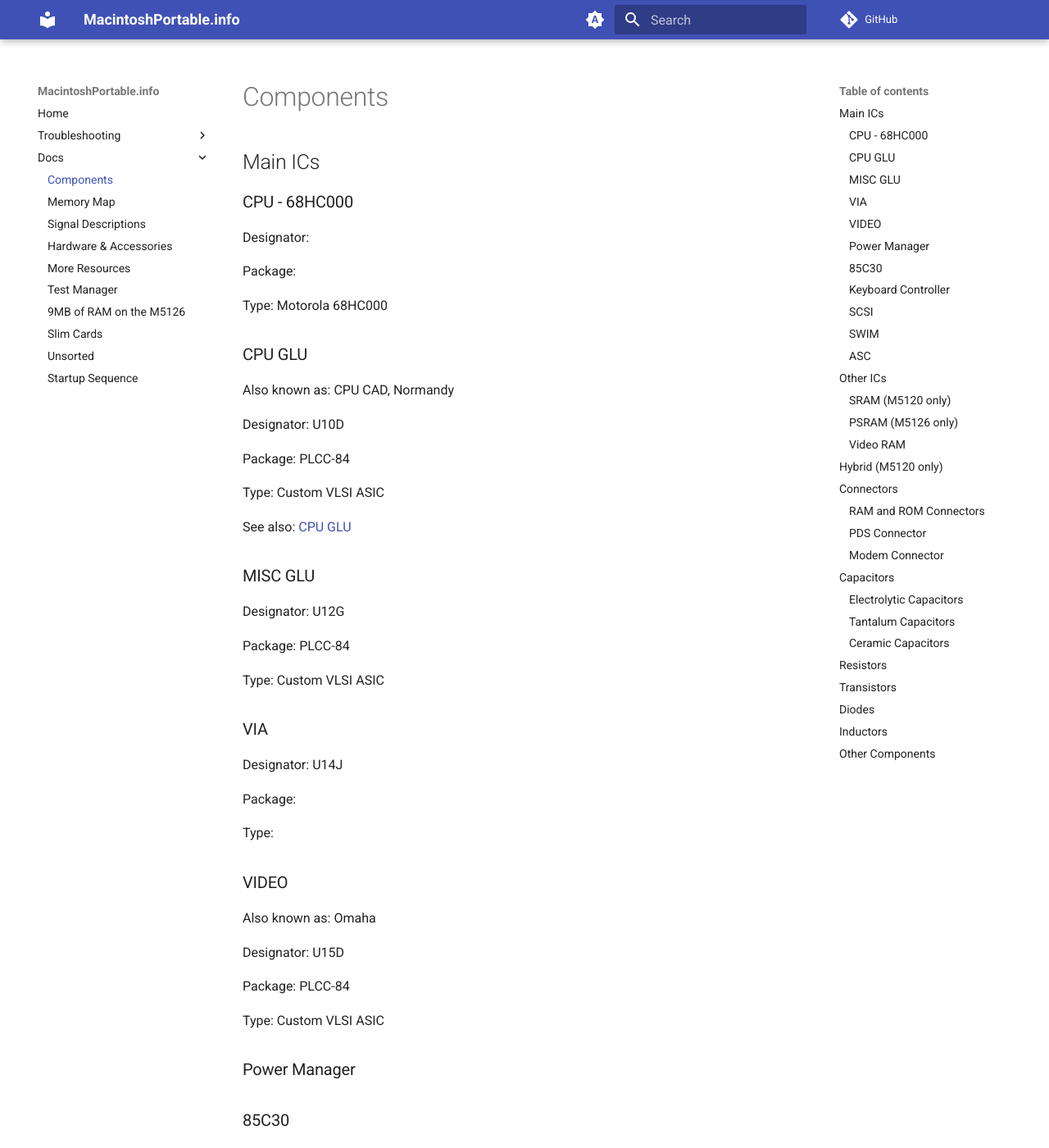
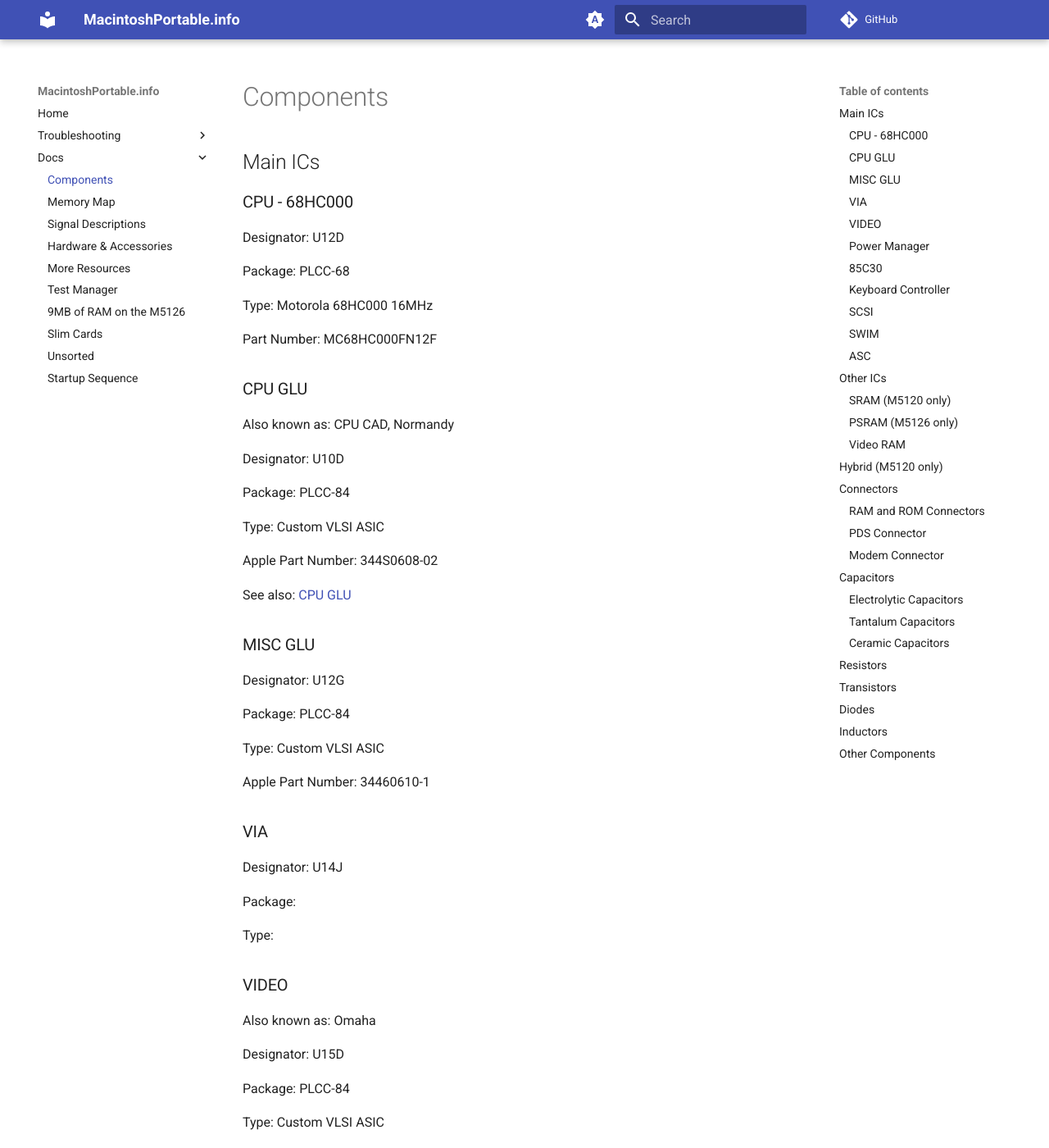
Before and after one commit to rezafouladian/MacintoshPortable, an MkDocs documentation site: the page built from docs/Components.md, in a window 1280 px wide and 1400 px high. Shown: the whole window at 82% size. Built offline with MkDocs 1.6.1 and Material for MkDocs 9.7.7, drawn with Linux system fonts in a browser that asks for light colours; comment, search, counter and statistics services are not loaded; some of the changed text lies outside the part shown.

Commit message:
Add more component info

```diff
--- a/docs/Components.md
+++ b/docs/Components.md
@@ -2,11 +2,13 @@
 
 ### CPU - 68HC000
 
-Designator:
+Designator: U12D
 
-Package:
+Package: PLCC-68
 
-Type: Motorola 68HC000
+Type: Motorola 68HC000 16MHz
+
+Part Number: MC68HC000FN12F
 
 ### CPU GLU
 
@@ -18,6 +20,8 @@ Package: PLCC-84
 
 Type: Custom VLSI ASIC
 
+Apple Part Number: 344S0608-02
+
 See also: [CPU GLU](CPUGLU.md)
 
 ### MISC GLU
@@ -27,6 +31,8 @@ Designator: U12G
 Package: PLCC-84
 
 Type: Custom VLSI ASIC
+
+Apple Part Number: 34460610-1
 
 ### VIA
 
@@ -46,7 +52,13 @@ Package: PLCC-84
 
 Type: Custom VLSI ASIC
 
+Apple Part Number: 344S0609-01
+
 ### Power Manager
+
+Type: Mitsubishi M50753 Microcontroller
+
+Apple Part Number: 342S0753-A
 
 ### 85C30
 
@@ -56,6 +68,8 @@ Designator: U10H
 
 Designator: U12K
 
+Apple Part Number: 342S0740-2
+
 ### SCSI
 
 Designator:
@@ -64,7 +78,11 @@ Type: 53C80
 
 ### SWIM
 
+Apple Part Number: 344S1029
+
 ### ASC
+
+Apple Part Number: 344S0063-1
 
 ## Other ICs
 
```
